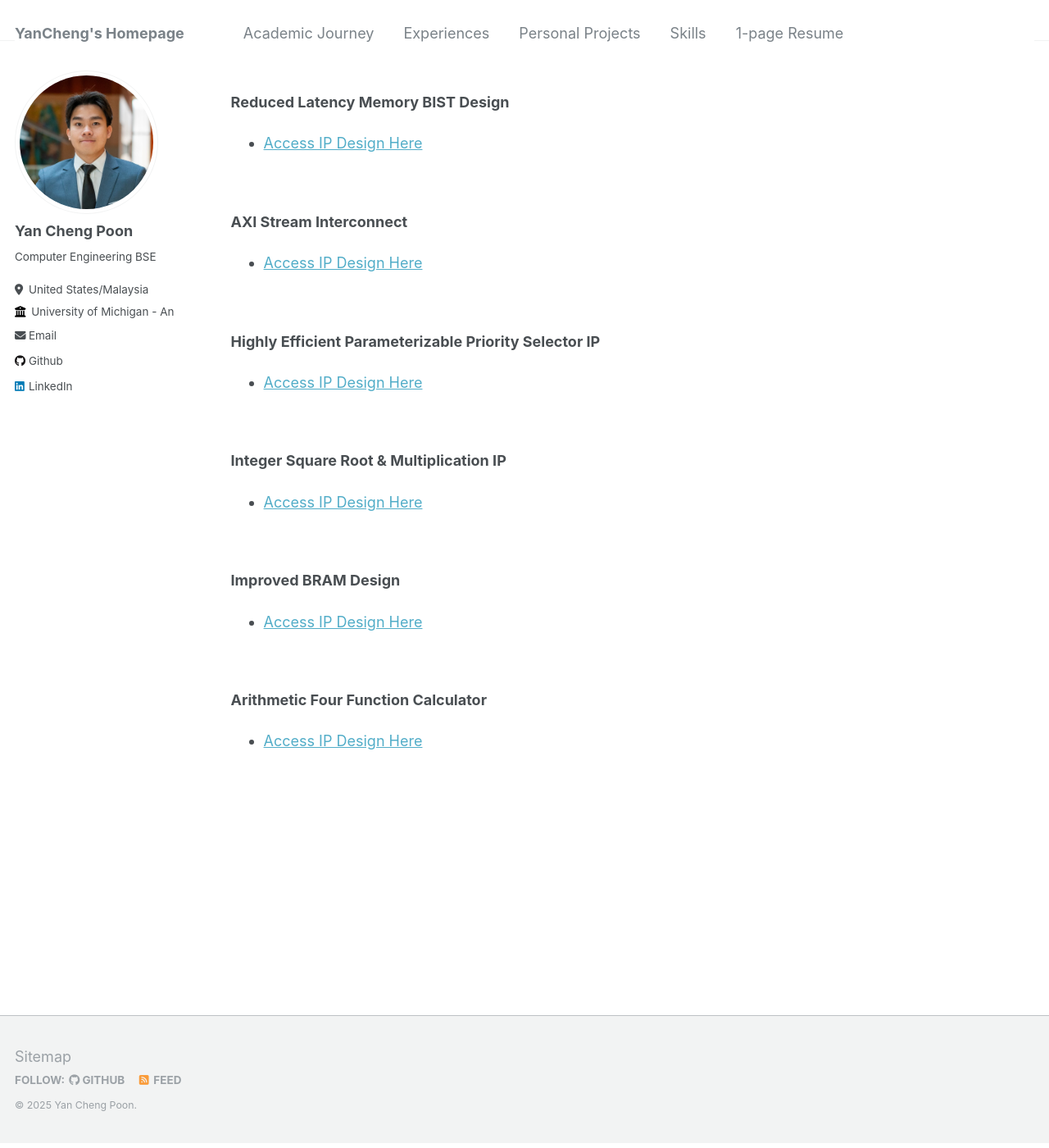
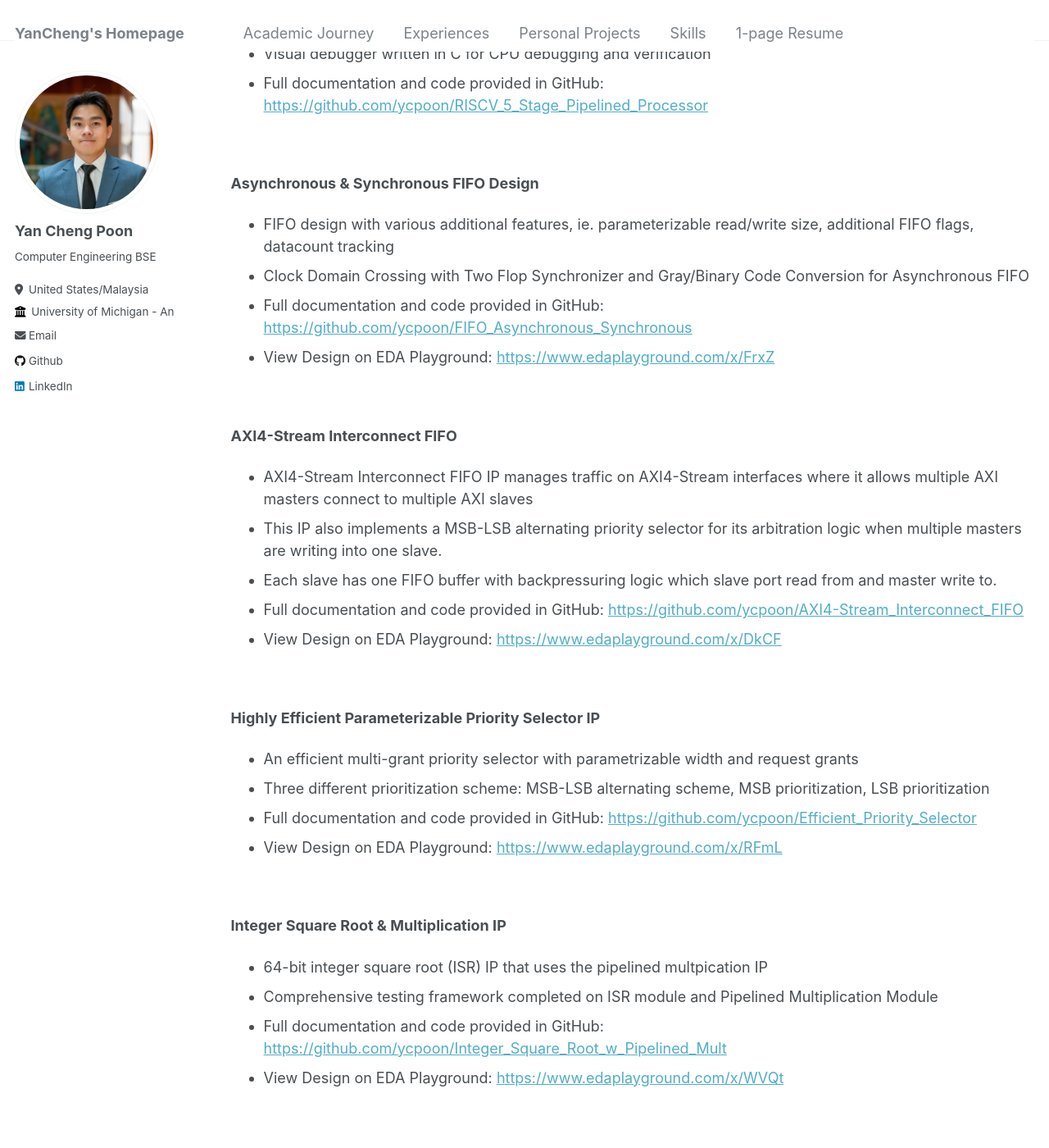
Before and after one commit to ycpoon/ycpoon.github.io, a Jekyll site: the page built from _pages/iplib.md, in a window 1280 px wide and 1400 px high, scrolled down 435 px. Shown: the whole window at 82% size. Built offline with Jekyll 4.4.1, drawn with Linux system fonts in a browser that asks for light colours; some of the changed text lies outside the part shown.

Commit message:
iplib add

```diff
--- a/_pages/iplib.md
+++ b/_pages/iplib.md
@@ -9,44 +9,69 @@ redirect_from:
 
 &nbsp;
 
+**Simple UVM Framework on ALU**
+- An attempt to learn UVM frameworks
+- View Design on EDA Playground: [https://www.edaplayground.com/x/JY_y](https://www.edaplayground.com/x/JY_y)
+
+&nbsp;
+
 **RISC-V 5 Stage Pipelined Processor**
-- An in-order 5 stage pipeline that supports a subset of RISC-V instructions
+- An in-order 5 stage pipeline that supports a RV32 subset of RISC-V instructions
 - Supports hazard management and data forwarding for optimal CPI
-- [Access Github Repo Here](https://github.com/ycpoon/RISCV_5_Stage_Pipelined_Processor)
+- Visual debugger written in C for CPU debugging and verification
+- Full documentation and code provided in GitHub: [https://github.com/ycpoon/RISCV_5_Stage_Pipelined_Processor](https://github.com/ycpoon/RISCV_5_Stage_Pipelined_Processor)
 
 &nbsp;
 
 **Asynchronous & Synchronous FIFO Design**
-- [Access IP Design Here](https://www.edaplayground.com/x/FrxZ)
+- FIFO design with various additional features, ie. parameterizable read/write size, additional FIFO flags, datacount tracking
+- Clock Domain Crossing with Two Flop Synchronizer and Gray/Binary Code Conversion for Asynchronous FIFO
+- Full documentation and code provided in GitHub: [https://github.com/ycpoon/FIFO_Asynchronous_Synchronous](https://github.com/ycpoon/FIFO_Asynchronous_Synchronous)
+- View Design on EDA Playground: [https://www.edaplayground.com/x/FrxZ](https://www.edaplayground.com/x/FrxZ)
+
+&nbsp;
+
+**AXI4-Stream Interconnect FIFO**
+- AXI4-Stream Interconnect FIFO IP manages traffic on AXI4-Stream interfaces where it allows multiple AXI masters connect to multiple AXI slaves
+- This IP also implements a MSB-LSB alternating priority selector for its arbitration logic when multiple masters are writing into one slave.
+- Each slave has one FIFO buffer with backpressuring logic which slave port read from and master write to.
+- Full documentation and code provided in GitHub: [https://github.com/ycpoon/AXI4-Stream_Interconnect_FIFO](https://github.com/ycpoon/AXI4-Stream_Interconnect_FIFO)
+- View Design on EDA Playground: [https://www.edaplayground.com/x/DkCF](https://www.edaplayground.com/x/DkCF)
+
+&nbsp;
+
+**Highly Efficient Parameterizable Priority Selector IP**
+- An efficient multi-grant priority selector with parametrizable width and request grants
+- Three different prioritization scheme: MSB-LSB alternating scheme, MSB prioritization, LSB prioritization
+- Full documentation and code provided in GitHub: [https://github.com/ycpoon/Efficient_Priority_Selector](https://github.com/ycpoon/Efficient_Priority_Selector)
+- View Design on EDA Playground: [https://www.edaplayground.com/x/RFmL](https://www.edaplayground.com/x/RFmL)
+
+&nbsp;
+
+**Integer Square Root & Multiplication IP**
+- 64-bit integer square root (ISR) IP that uses the pipelined multpication IP
+- Comprehensive testing framework completed on ISR module and Pipelined Multiplication Module
+- Full documentation and code provided in GitHub: [https://github.com/ycpoon/Integer_Square_Root_w_Pipelined_Mult](https://github.com/ycpoon/Integer_Square_Root_w_Pipelined_Mult)
+- View Design on EDA Playground: [https://www.edaplayground.com/x/WVQt](https://www.edaplayground.com/x/WVQt)
+
+&nbsp;
+
+**Arithmetic Four Function Calculator**
+- Sequential Four Function Calculator (Add, Sub, Multiply, Divde) that efficiently utilizes FSM, Ripple Carry Adder, Booth Multiplier Algorithm, Quotient Divider
+- Full comprehensive testing framework implemented for the calculator
+- Full documentation and code provided in GitHub: [https://github.com/ycpoon/Seq_Arithmetic_Calculator](https://github.com/ycpoon/Seq_Arithmetic_Calculator)
+- View Design on EDA Playground: [https://www.edaplayground.com/x/EyBY](https://www.edaplayground.com/x/EyBY)
 
 &nbsp;
 
 **Reduced Latency Memory BIST Design**
+- An efficient March C variant algorithm for MBIST testing, with full coverage in SAF, SOF, TF, AF, and inter-word CF
 - [Access IP Design Here](https://www.edaplayground.com/x/Fr6S)
 
 &nbsp;
 
-**AXI Stream Interconnect**
-- [Access IP Design Here](https://www.edaplayground.com/x/DkCF)
-
-&nbsp;
-
-**Highly Efficient Parameterizable Priority Selector IP**
-- [Access IP Design Here](https://www.edaplayground.com/x/RFmL)
-
-&nbsp;
-
-**Integer Square Root & Multiplication IP**
-- [Access IP Design Here](https://www.edaplayground.com/x/WVQt)
-
-&nbsp;
-
-**Improved BRAM Design**
+**Improved BRAM Wrapper Design**
+- Scalable Read and Write BRAM Wrapper with backpressuring logic
 - [Access IP Design Here](https://www.edaplayground.com/x/YFYf)
 
 &nbsp;
-
-**Arithmetic Four Function Calculator**
-- [Access IP Design Here](https://www.edaplayground.com/x/EyBY)
-
-&nbsp;
```
